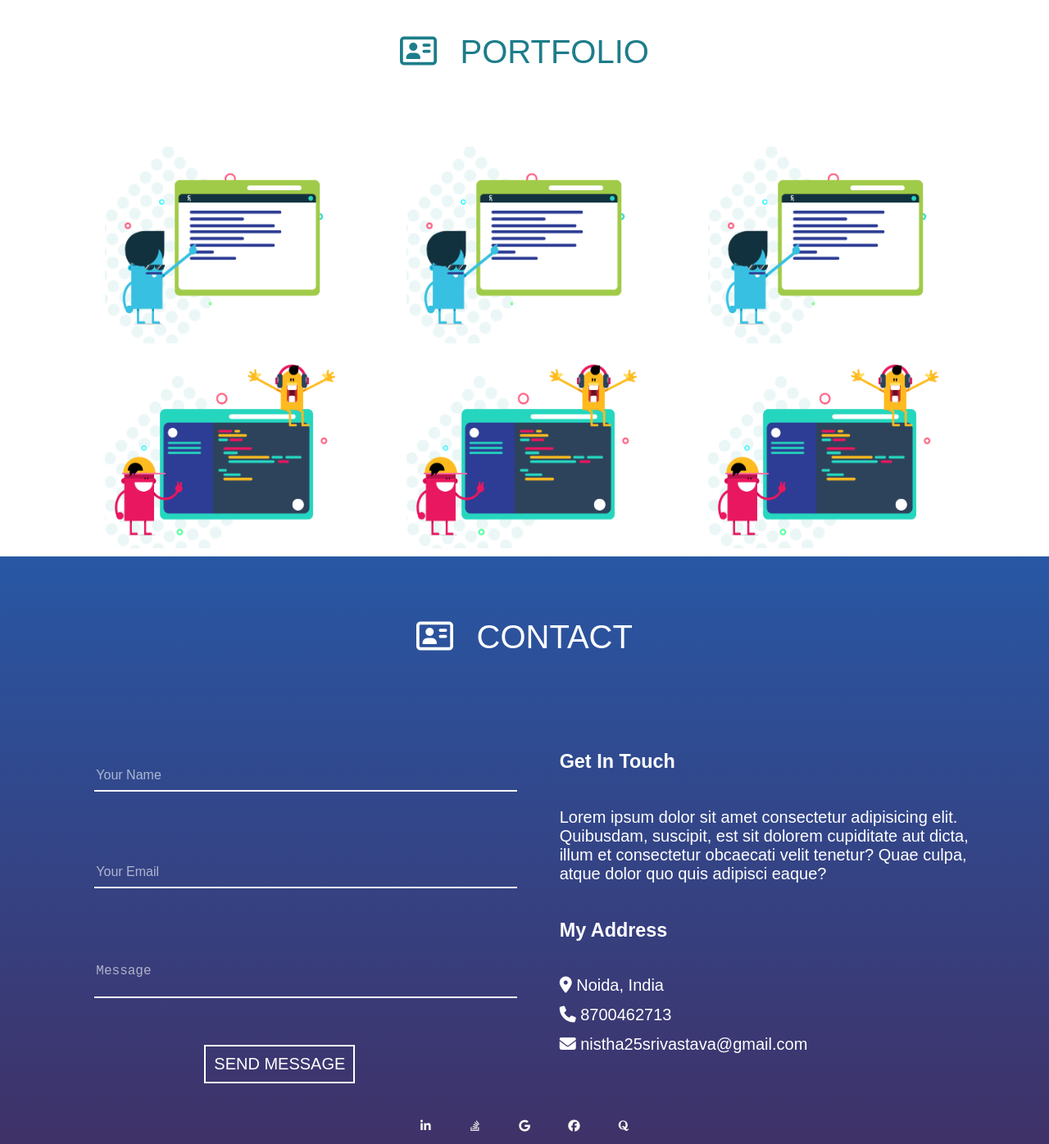
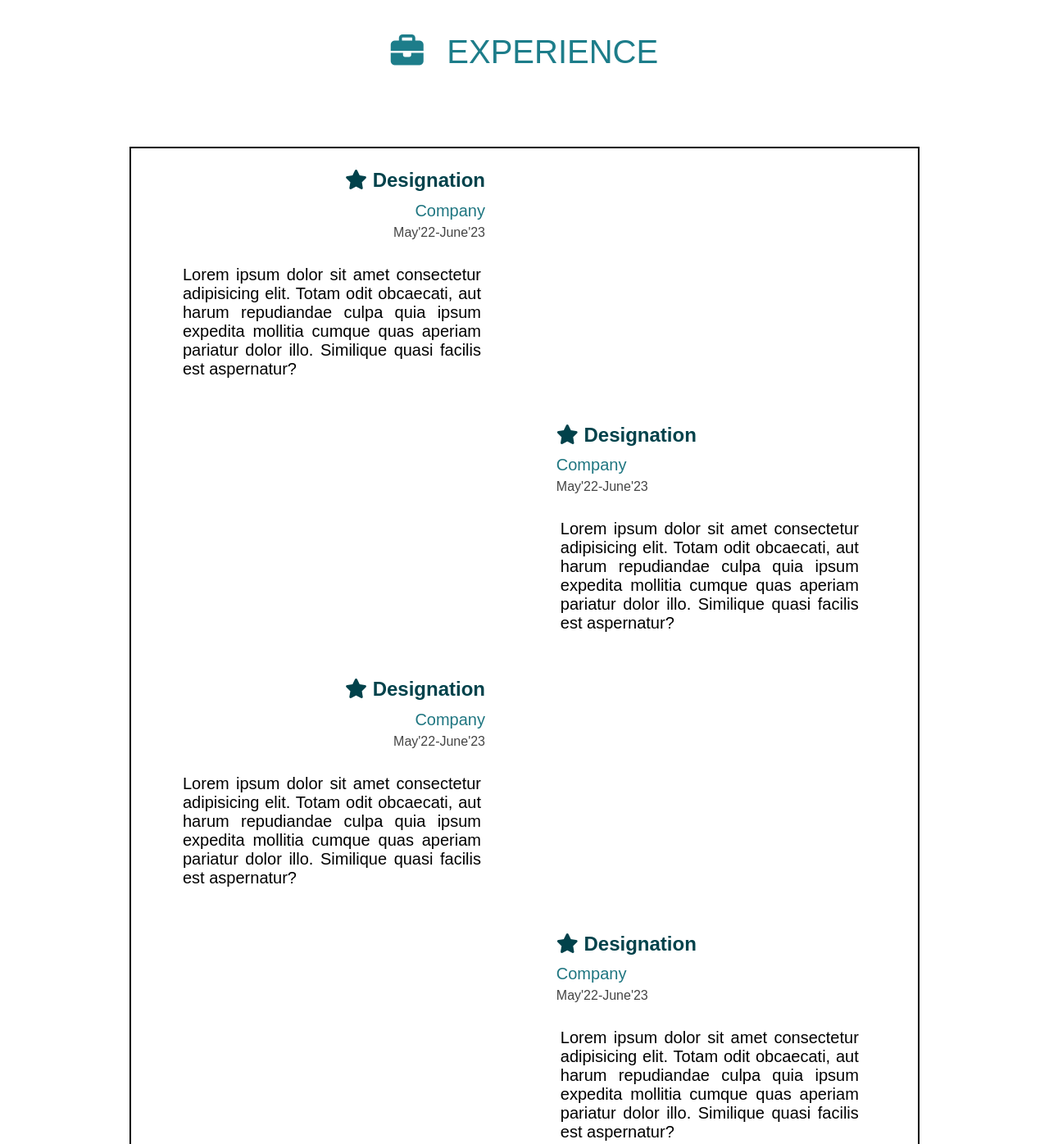
Before and after one commit to nish2503/Resume-Project, a plain HTML site: page index.html in a window 1280 px wide. Shown: the part 1364-2760 px from the top of the page at 82% size. Drawn offline with Linux system fonts and the light colour scheme.

Commit message:
added experience

```diff
--- a/index.html
+++ b/index.html
@@ -123,6 +123,79 @@
                 </div>
             </div>
         </section>
+        <section id="experience">
+            <h1 class="section-heading mb75px">
+                <span>
+                    <i class="fa-solid fa-briefcase"></i>
+                </span>
+                <span>
+                    EXPERIENCE
+                </span>
+            </h1>
+
+            <div class="timeline">
+                <div class="timeline-box">
+                    <div class="designation">
+                        <div class="desig-details">
+                        <h2>
+                            <i class="fa-solid fa-star"></i>
+                            Designation
+                        </h2>
+                        <h4>Company</h4>
+                        <p>May'22-June'23</p>
+                        </div>
+                    </div>
+                    <div class="exp-details">
+                        <p>Lorem ipsum dolor sit amet consectetur adipisicing elit. Totam odit obcaecati, aut harum repudiandae culpa quia ipsum expedita mollitia cumque quas aperiam pariatur dolor illo. Similique quasi facilis est aspernatur?</p>
+                    </div>
+                </div>
+                <div class="timeline-box">
+                    <div class="designation">
+                        <div class="desig-details">
+                        <h2>
+                            <i class="fa-solid fa-star"></i>
+                            Designation
+                        </h2>
+                        <h4>Company</h4>
+                        <p>May'22-June'23</p>
+                        </div>
+                    </div>
+                    <div class="exp-details">
+                        <p>Lorem ipsum dolor sit amet consectetur adipisicing elit. Totam odit obcaecati, aut harum repudiandae culpa quia ipsum expedita mollitia cumque quas aperiam pariatur dolor illo. Similique quasi facilis est aspernatur?</p>
+                    </div>
+                </div>
+                <div class="timeline-box">
+                    <div class="designation">
+                        <div class="desig-details">
+                        <h2>
+                            <i class="fa-solid fa-star"></i>
+                            Designation
+                        </h2>
+                        <h4>Company</h4>
+                        <p>May'22-June'23</p>
+                        </div>
+                    </div>
+                    <div class="exp-details">
+                        <p>Lorem ipsum dolor sit amet consectetur adipisicing elit. Totam odit obcaecati, aut harum repudiandae culpa quia ipsum expedita mollitia cumque quas aperiam pariatur dolor illo. Similique quasi facilis est aspernatur?</p>
+                    </div>
+                </div>
+                <div class="timeline-box">
+                    <div class="designation">
+                        <div class="desig-details">
+                        <h2>
+                            <i class="fa-solid fa-star"></i>
+                            Designation
+                        </h2>
+                        <h4>Company</h4>
+                        <p>May'22-June'23</p>
+                        </div>
+                    </div>
+                    <div class="exp-details">
+                        <p>Lorem ipsum dolor sit amet consectetur adipisicing elit. Totam odit obcaecati, aut harum repudiandae culpa quia ipsum expedita mollitia cumque quas aperiam pariatur dolor illo. Similique quasi facilis est aspernatur?</p>
+                    </div>
+                </div>
+            </div>
+        </section>
         <section id="portfolio">
             <h1 class="section-heading mb75px">
                 <span>
@@ -160,9 +233,7 @@
             </div>
         </div>
     </section>
-        <section id="experience">
 
-        </section>
         <section id="education">
 
         </section>
--- a/style.css
+++ b/style.css
@@ -219,6 +219,76 @@ section:nth-child(2n){
     box-shadow: 2px 0px 5px rgba(0, 0, 0, 0.2);
 }
 
+/* Experience Section */
+
+.timeline{
+    position: relative;
+    width: 75%;
+    border: 2px solid black;
+}
+
+.timeline-box{
+    position: relative;
+    margin: 5px;
+    width: 40%;
+    left: 5%;
+    min-height: 150px;
+    /* border: 2px solid black; */
+    /* display: flex;
+    justify-content: flex-end;
+    flex-direction: column; */
+}
+
+.timeline-box:nth-child(2n){
+    left: 53%;
+
+}
+
+.designation{
+    /* border: 2px solid black; */
+    margin: 5px;
+}
+
+.desig-details p{
+    font-size: 16px;
+    color: rgb(68, 68, 68);
+}
+
+.desig-details h4{
+    font-size: 20px;
+    font-weight: 500;
+    color: rgb(31, 118, 129);
+    margin-bottom: -10px;
+}
+
+.desig-details h2{
+    font-size: 24px;
+    margin-bottom: -15px;
+    color: rgb(1, 66, 75);
+}
+
+.timeline-box:nth-child(2n+1) .desig-details {
+    display: flex;
+    flex-direction: column;
+    align-items: flex-end;
+}
+
+.timeline-box:nth-child(2n) .desig-details {
+    display: flex;
+    flex-direction: column;
+    align-items: flex-start;
+}
+
+.exp-details{
+    position: relative;
+    font-size: 20px;
+    text-align: justify;
+    padding: 10px;
+    margin-top: -20px;
+}
+
+
+
 /* Portfolio Section */
 
 .portfolio-container{
```
